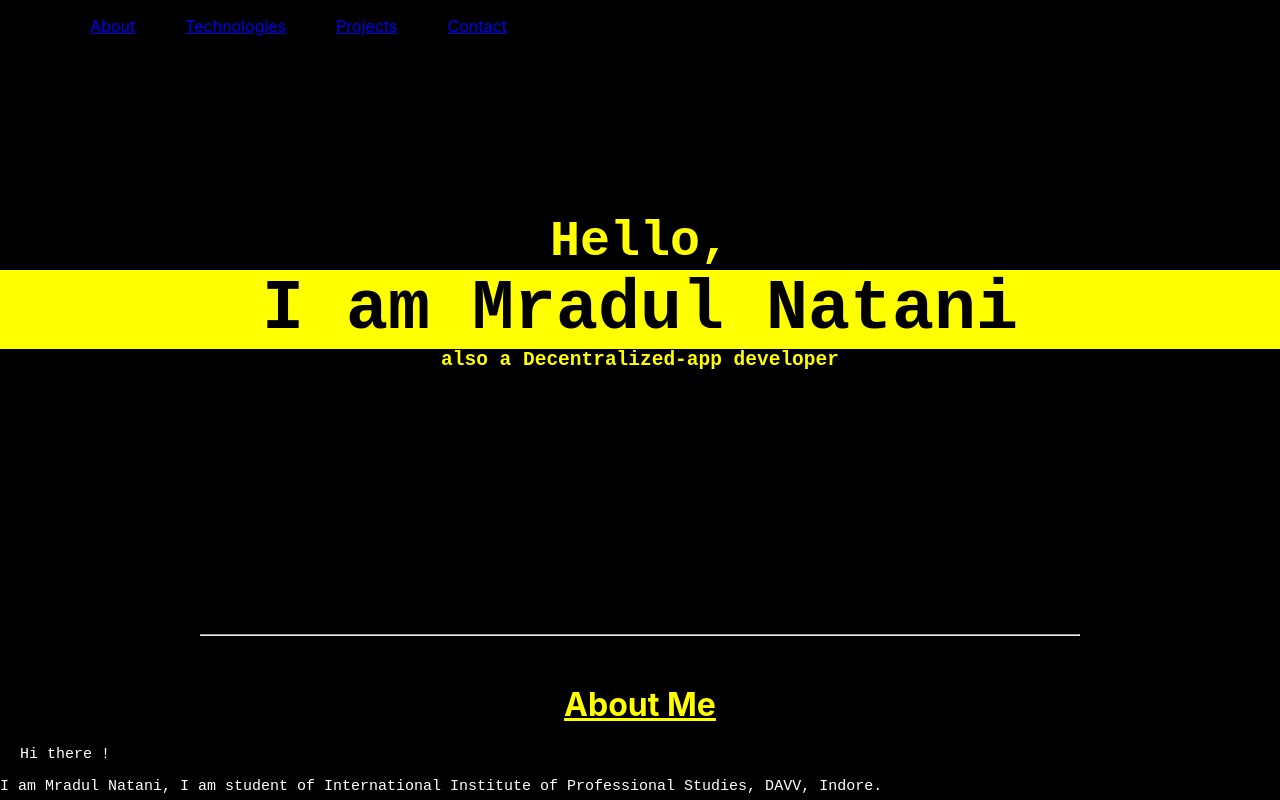
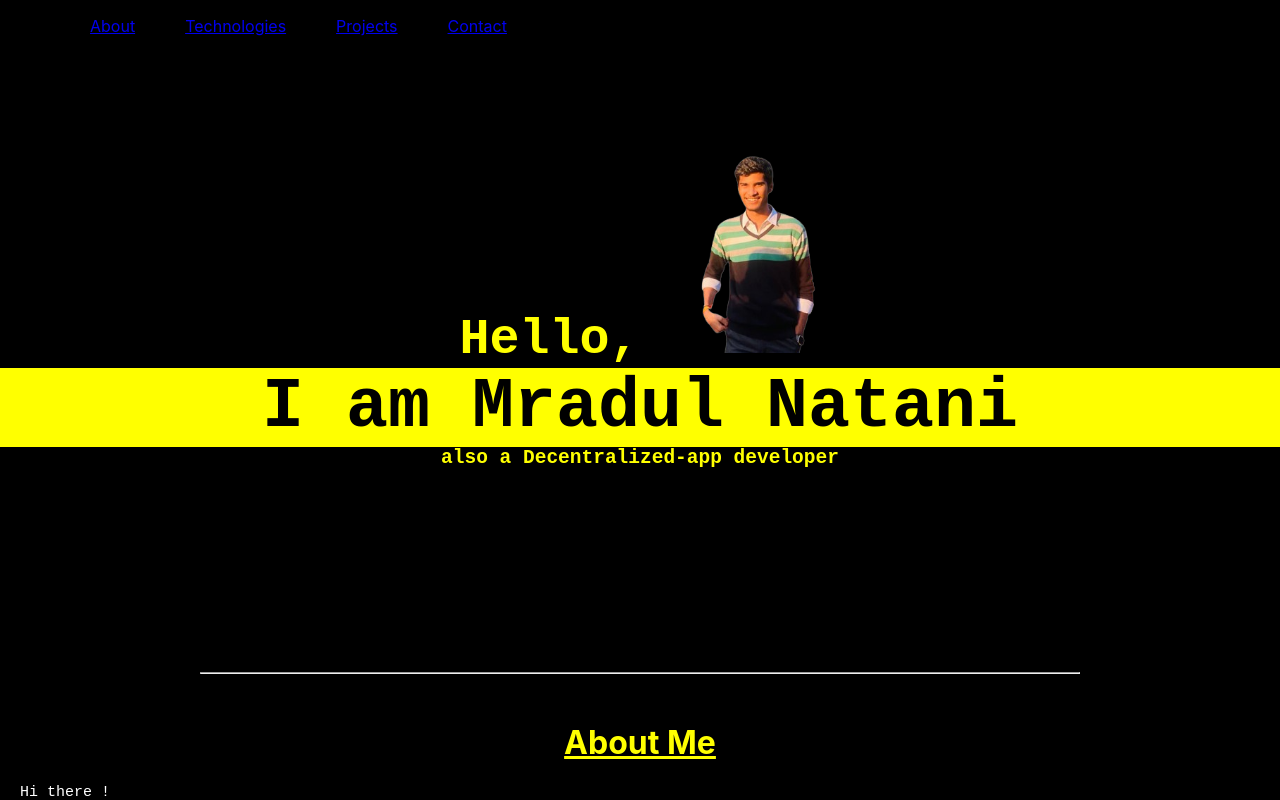
Before and after one commit to mradulnatani/portfolio, a React (Create React App) app in the folder my-portfolio/: page / in a window 1280 px wide. Shown: the top 800 px of the page. Built offline with nearby package versions, Linux system fonts and the light colour scheme.

Commit message:
added image

```diff
--- a/my-portfolio/src/App.js
+++ b/my-portfolio/src/App.js
@@ -11,9 +11,6 @@ function App() {
   return (
     <div className="App">
       <Navbar/>
-      <br/>
-      <br/>
-      <br/>
       <MemoryRouter>
       <Routes>
         <Route path='/' element={<Main/>}/>
@@ -24,7 +21,7 @@ function App() {
       </Routes>
       </MemoryRouter>
       <Picture/>
-      <br/><br/><br/><br/><br/><br/><br/><br/><br/><br/><br/>
+      <br/><br/><br/><br/><br/><br/><br/><br/>
       <hr style={{marginLeft:'200px', marginRight:'200px'}}/>
       <About/>
       <hr style={{marginLeft:'200px', marginRight:'200px'}}/>
--- a/my-portfolio/src/MyComponents/About.js
+++ b/my-portfolio/src/MyComponents/About.js
@@ -1,5 +1,4 @@
 import React from 'react'
-
 export default function About() {
   return (
     <div>
--- a/my-portfolio/src/MyComponents/main.js
+++ b/my-portfolio/src/MyComponents/main.js
@@ -1,5 +1,6 @@
 import React, { useState } from 'react';
 import './main.css';
+import Myimage from './myimg-removebg-preview.png'
 
 export default function Main() {
   const [field, setField] = useState(true);
@@ -16,8 +17,9 @@ export default function Main() {
       <br />
       <br />
       <pre style={{display:'grid'}}>
-        <h2 style={{fontSize:'50px'}}>Hello,</h2>
-        <h2 style={{backgroundColor:'yellow', color:'black',fontSize:'70px'}}>I am Mradul Natani</h2>
+        <h2 style={{fontSize:'50px'}}>Hello,<img src={Myimage} alt='myimage' style={{border:'1px',borderRadius:'7000 el',height:'200px',marginLeft:'50px'}}></img></h2>
+        <h2 style={{backgroundColor:'yellow', color:'black',fontSize:'70px'}}>I am Mradul Natani
+        </h2>
         {field ? <h2>I am a full stack web developer</h2> : <h2>also a Decentralized-app developer</h2>}
       </pre>
       <button id='autoClickButton' style={{ visibility: 'hidden' }}>
```
Also changed, not shown: my-portfolio/src/MyComponents/myimg-removebg-preview.png (added), my-portfolio/src/MyComponents/navbar.css (line endings or trailing spaces).
